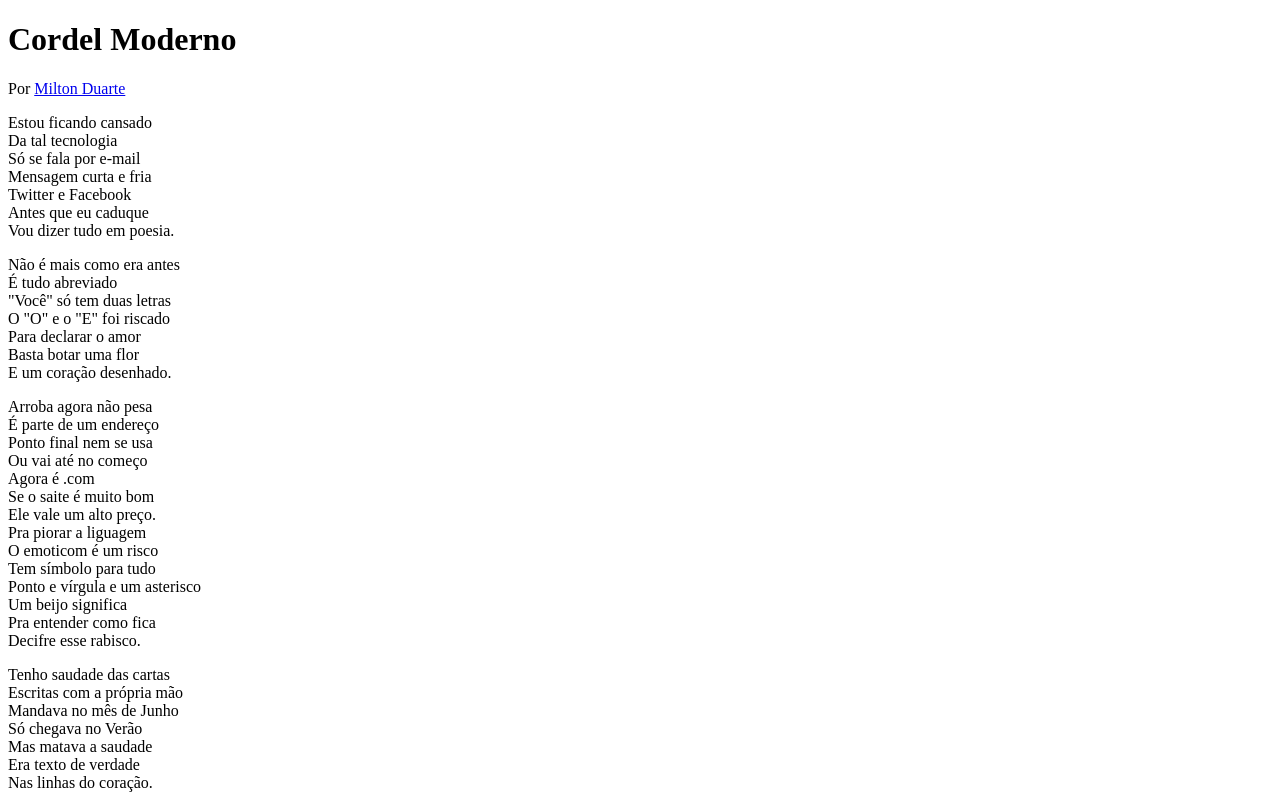
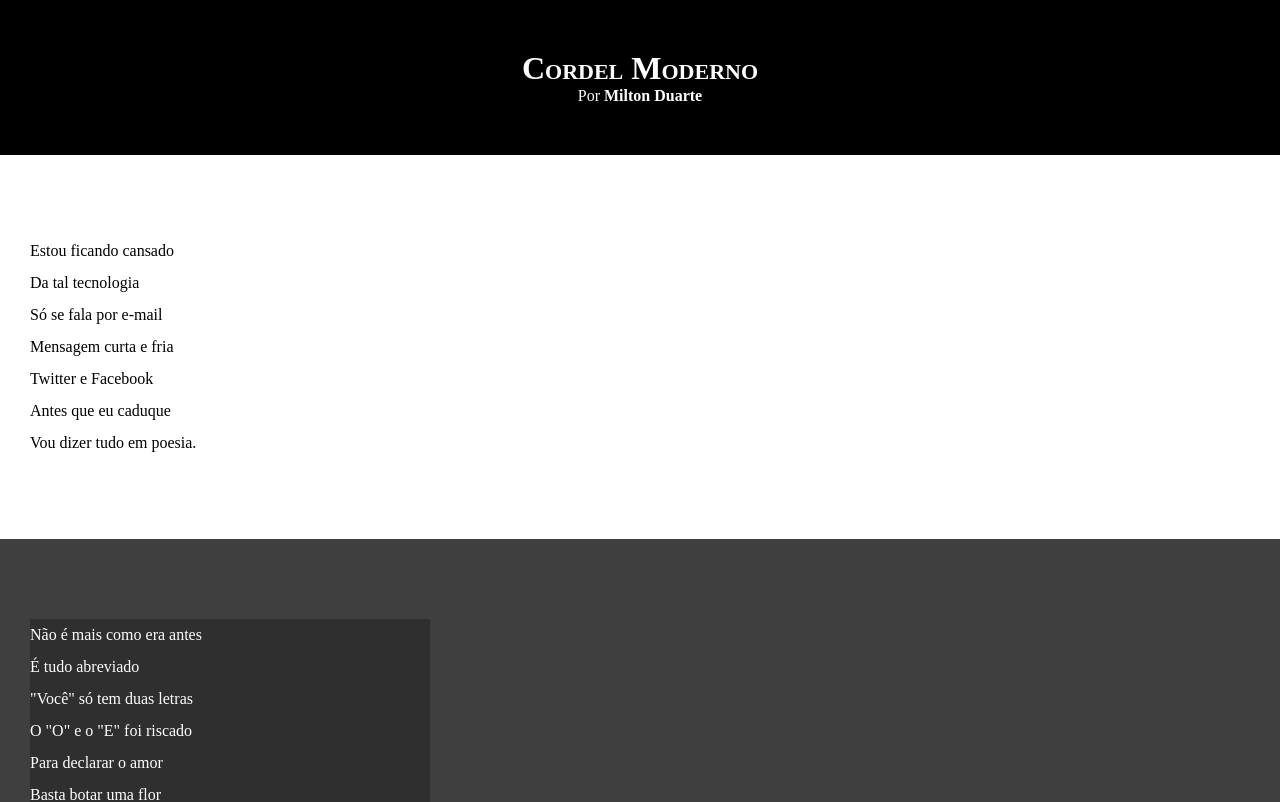
Before and after one commit to WallaceSouzapy/projeto-cordel, a plain HTML site: page index.html in a window 1280 px wide. Shown: the top 802 px of the page. Drawn offline with Linux system fonts and the light colour scheme.

Commit message:
atualizei colocando estilos e classes para section

```diff
--- a/index.html
+++ b/index.html
@@ -12,7 +12,7 @@
         <p>Por <a href="https://www.recantodasletras.com.br/poesias/3186743" target="_blank">Milton Duarte</a></p>
     </header>
 
-    <section>
+    <section class="normal">
         <p>
             Estou ficando cansado <br>
             Da tal tecnologia <br>
@@ -26,7 +26,7 @@
 
 
 
-    <section>
+    <section class="imagem">
         <p>
             Não é mais como era antes <br>
             É tudo abreviado <br>
@@ -40,7 +40,7 @@
 
 
 
-    <section>
+    <section class="normal">
         <p>
             Arroba agora não pesa <br>
             É parte de um endereço <br>
@@ -61,7 +61,7 @@
 
 
 
-    <section>
+    <section class="imagem">
         <p>
             Tenho saudade das cartas <br>
             Escritas com a própria mão <br>
@@ -75,7 +75,7 @@
 
 
 
-    <section>
+    <section class="normal">
         <p>
             Agora, escrevo e envio <br>
             Chegando na mesma hora <br>
--- a/style.css
+++ b/style.css
@@ -1 +1,60 @@
 @charset "UTF-8";
+
+* {
+    margin: 0;
+    padding: 0;
+}
+
+html, body {
+    min-height: 100vh;
+    background-color: darkgray;
+}
+
+header {
+    background-color: black;
+    color: white;
+    text-align: center;
+}
+header h1 {
+    padding-top: 50px;
+    font-variant: small-caps;
+}
+header p {
+    padding-bottom: 50px;
+}
+
+a {
+    color: white;
+    text-decoration: none;
+    font-weight: bolder;
+}
+a:hover {
+    text-decoration: underline;
+}
+
+section {
+    padding-top: 10vh;
+    padding-bottom: 10vh;
+    line-height: 2em;
+    padding-left: 30px;
+}
+
+.normal {
+    background-color: white;
+    color: black;
+}
+.imagem {
+    background-color: rgba(0, 0, 0, 0.623);
+    color: white;
+}
+.imagem p {
+    background-color: rgba(0, 0, 0, 0.251);
+    width: 400px;
+}
+
+footer {
+    background-color: black;
+    color: white;
+    padding: 10px;
+    text-align: center;
+}
```
